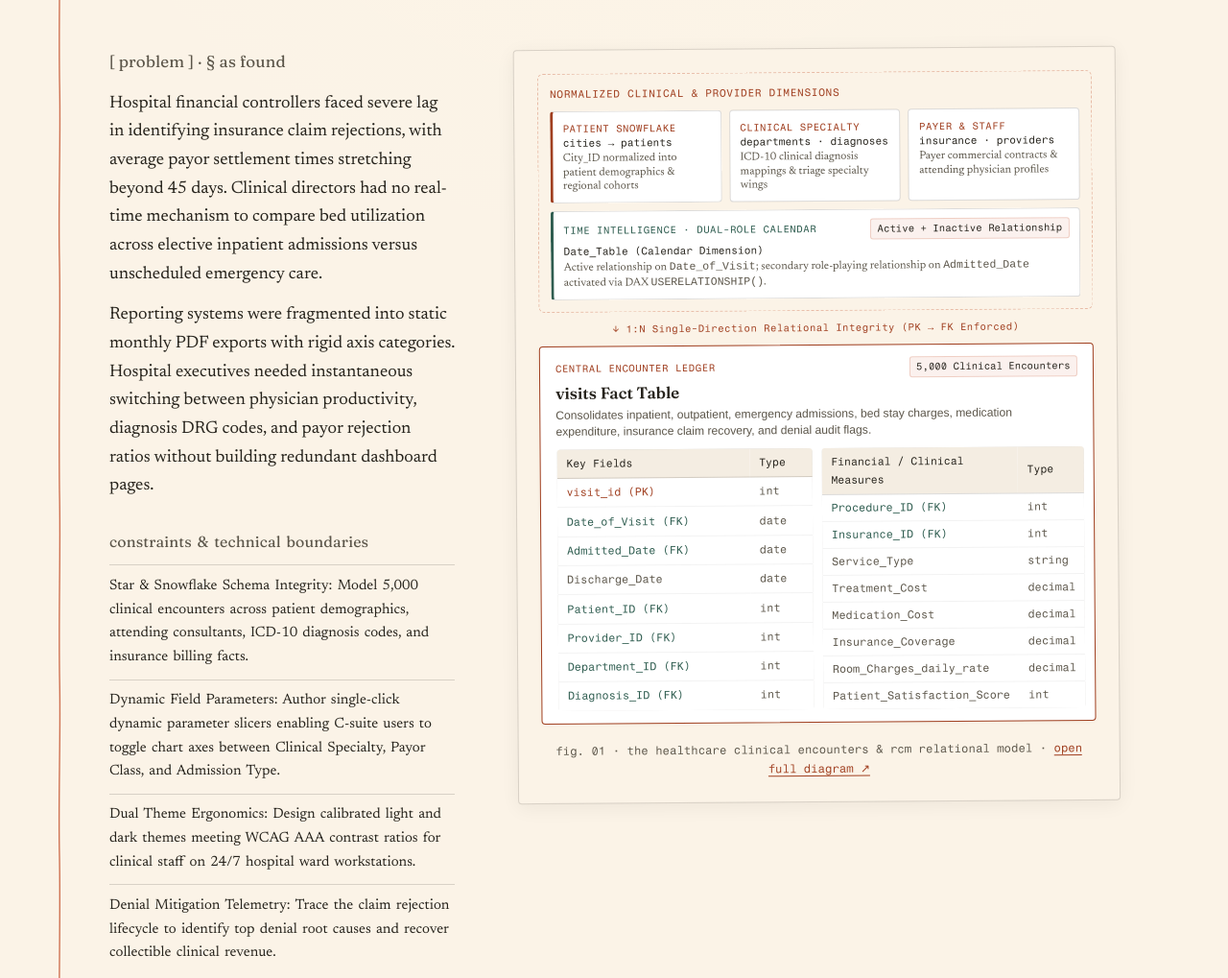
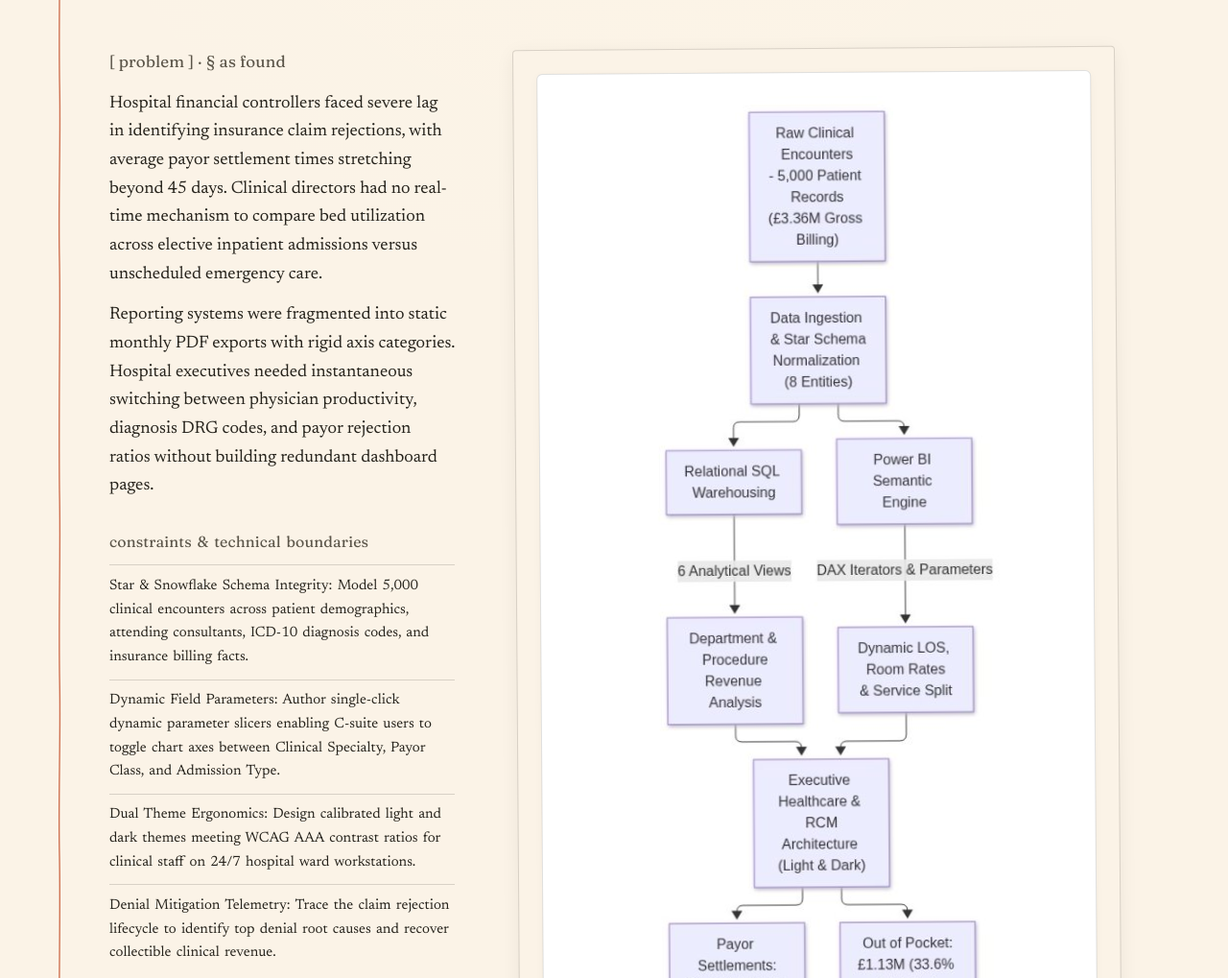
Before and after one commit to ravinder0710/ravinder0710.github.io, a plain HTML site: page healthcare-project.html in a window 1280 px wide. Shown: the part 800-1819 px from the top of the page at 96% size. Drawn offline with Linux system fonts and the light colour scheme.

Commit message:
feat(healthcare): replace old dimensional card diagram in healthcare-project.html with new clinical encounters & RCM architecture pipeline

```diff
--- a/healthcare-project.html
+++ b/healthcare-project.html
@@ -202,100 +202,14 @@
       </div>
 
       <figure class="plate-fig">
-        <div class="plate-paper" style="padding:1.5rem; background:var(--paper, #fbf3e7); border:1px solid var(--hair); border-radius:4px; box-shadow:0 4px 20px rgba(0,0,0,0.06);">
-          <div class="arch-diagram-wrap">
-            <div class="arch-flow">
-
-              <!-- Dimension Tables Layer -->
-              <div class="arch-group">
-                <div class="arch-group-title">Normalized Clinical &amp; Provider Dimensions</div>
-
-                <div class="arch-grid-3">
-                  <!-- Cities -> Patients Hierarchy -->
-                  <div class="arch-subcard" style="border-left:3px solid var(--clay);">
-                    <div class="arch-kicker">Patient Snowflake</div>
-                    <div class="arch-subcard-title">cities &rarr; patients</div>
-                    <div class="arch-subcard-desc">City_ID normalized into patient demographics &amp; regional cohorts</div>
-                  </div>
-
-                  <!-- Departments & Diagnoses -->
-                  <div class="arch-subcard">
-                    <div class="arch-kicker">Clinical Specialty</div>
-                    <div class="arch-subcard-title">departments &middot; diagnoses</div>
-                    <div class="arch-subcard-desc">ICD-10 clinical diagnosis mappings &amp; triage specialty wings</div>
-                  </div>
-
-                  <!-- Insurance & Providers -->
-                  <div class="arch-subcard">
-                    <div class="arch-kicker">Payer &amp; Staff</div>
-                    <div class="arch-subcard-title">insurance &middot; providers</div>
-                    <div class="arch-subcard-desc">Payer commercial contracts &amp; attending physician profiles</div>
-                  </div>
-                </div>
-
-                <!-- Date Table with Inactive Relationship -->
-                <div class="arch-subcard" style="background:#ffffff; border-left:3px solid var(--pine, #2d5a27);">
-                  <div class="arch-card-header">
-                    <span class="arch-kicker" style="color:var(--pine);">Time Intelligence &middot; Dual-Role Calendar</span>
-                    <span class="arch-metric-pill">Active + Inactive Relationship</span>
-                  </div>
-                  <div class="arch-subcard-title">Date_Table (Calendar Dimension)</div>
-                  <div class="arch-subcard-desc">Active relationship on <code>Date_of_Visit</code>; secondary role-playing relationship on <code>Admitted_Date</code> activated via DAX <code>USERELATIONSHIP()</code>.</div>
-                </div>
-
-              </div>
-
-              <!-- Relationship Connectors -->
-              <div class="arch-arrow">
-                <span>&darr; 1:N Single-Direction Relational Integrity (PK &rarr; FK Enforced)</span>
-              </div>
-
-              <!-- Central Visits Fact Table -->
-              <div class="arch-card" style="border:1.5px solid var(--clay);">
-                <div class="arch-card-header">
-                  <span class="arch-kicker">Central Encounter Ledger</span>
-                  <span class="arch-metric-pill">5,000 Clinical Encounters</span>
-                </div>
-                <div class="arch-title">visits Fact Table</div>
-                <div class="arch-detail" style="margin-bottom:0.6rem;">Consolidates inpatient, outpatient, emergency admissions, bed stay charges, medication expenditure, insurance claim recovery, and denial audit flags.</div>
-
-                <div class="arch-grid-2">
-                  <table class="arch-schema-table">
-                    <thead><tr><th>Key Fields</th><th>Type</th></tr></thead>
-                    <tbody>
-                      <tr><td><span class="pk">visit_id (PK)</span></td><td>int</td></tr>
-                      <tr><td><span class="fk">Date_of_Visit (FK)</span></td><td>date</td></tr>
-                      <tr><td><span class="fk">Admitted_Date (FK)</span></td><td>date</td></tr>
-                      <tr><td>Discharge_Date</td><td>date</td></tr>
-                      <tr><td><span class="fk">Patient_ID (FK)</span></td><td>int</td></tr>
-                      <tr><td><span class="fk">Provider_ID (FK)</span></td><td>int</td></tr>
-                      <tr><td><span class="fk">Department_ID (FK)</span></td><td>int</td></tr>
-                      <tr><td><span class="fk">Diagnosis_ID (FK)</span></td><td>int</td></tr>
-                    </tbody>
-                  </table>
-
-                  <table class="arch-schema-table">
-                    <thead><tr><th>Financial / Clinical Measures</th><th>Type</th></tr></thead>
-                    <tbody>
-                      <tr><td><span class="fk">Procedure_ID (FK)</span></td><td>int</td></tr>
-                      <tr><td><span class="fk">Insurance_ID (FK)</span></td><td>int</td></tr>
-                      <tr><td>Service_Type</td><td>string</td></tr>
-                      <tr><td>Treatment_Cost</td><td>decimal</td></tr>
-                      <tr><td>Medication_Cost</td><td>decimal</td></tr>
-                      <tr><td>Insurance_Coverage</td><td>decimal</td></tr>
-                      <tr><td>Room_Charges_daily_rate</td><td>decimal</td></tr>
-                      <tr><td>Patient_Satisfaction_Score</td><td>int</td></tr>
-                    </tbody>
-                  </table>
-                </div>
-
-              </div>
-
-            </div>
+        <div class="plate-paper" style="padding:1.5rem; background:var(--paper, #fbf3e7); border:1px solid var(--hair); border-radius:4px; box-shadow:0 4px 20px rgba(0,0,0,0.06); text-align:center;">
+          <div class="arch-diagram-wrap" style="background:#ffffff; border:1px solid var(--plate-line, #d9cfbe); border-radius:6px; padding:1.5rem; display:inline-block; max-width:100%; box-shadow:0 2px 10px rgba(0,0,0,0.03);">
+            <a href="assets/healthcare/data_architecture_pipeline.png" target="_blank" rel="noopener noreferrer" title="Click to view full architecture diagram">
+              <img src="assets/healthcare/data_architecture_pipeline.png" alt="Clinical Encounters & RCM Data Architecture Pipeline" style="max-width:100%; width:540px; height:auto; display:block; margin:0 auto; border-radius:4px;">
+            </a>
           </div>
-
           <p style="font-family:var(--mono); font-size:0.75rem; color:var(--ink-2); margin-top:1.2rem; text-align:center;">
-            <span>fig. 01 &middot; the healthcare clinical encounters &amp; rcm relational model &middot; </span>
+            <span>fig. 01 &middot; the clinical encounters &amp; rcm data architecture pipeline &middot; </span>
             <a href="assets/healthcare/data_architecture_pipeline.png" target="_blank" style="color:var(--clay); text-decoration:none; border-bottom:1px solid var(--clay); font-weight:600;">open full diagram &#8599;</a>
           </p>
         </div>
```
